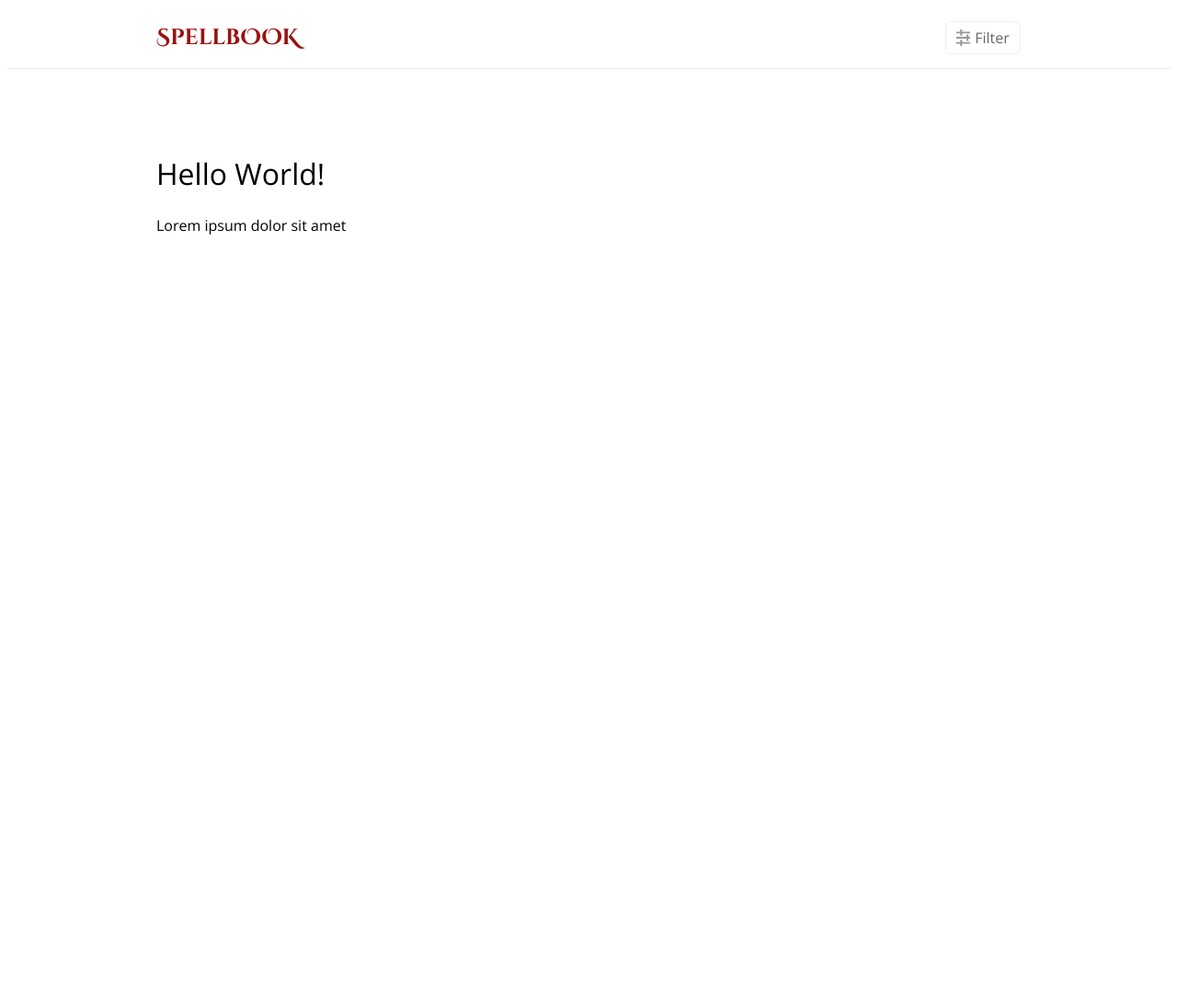
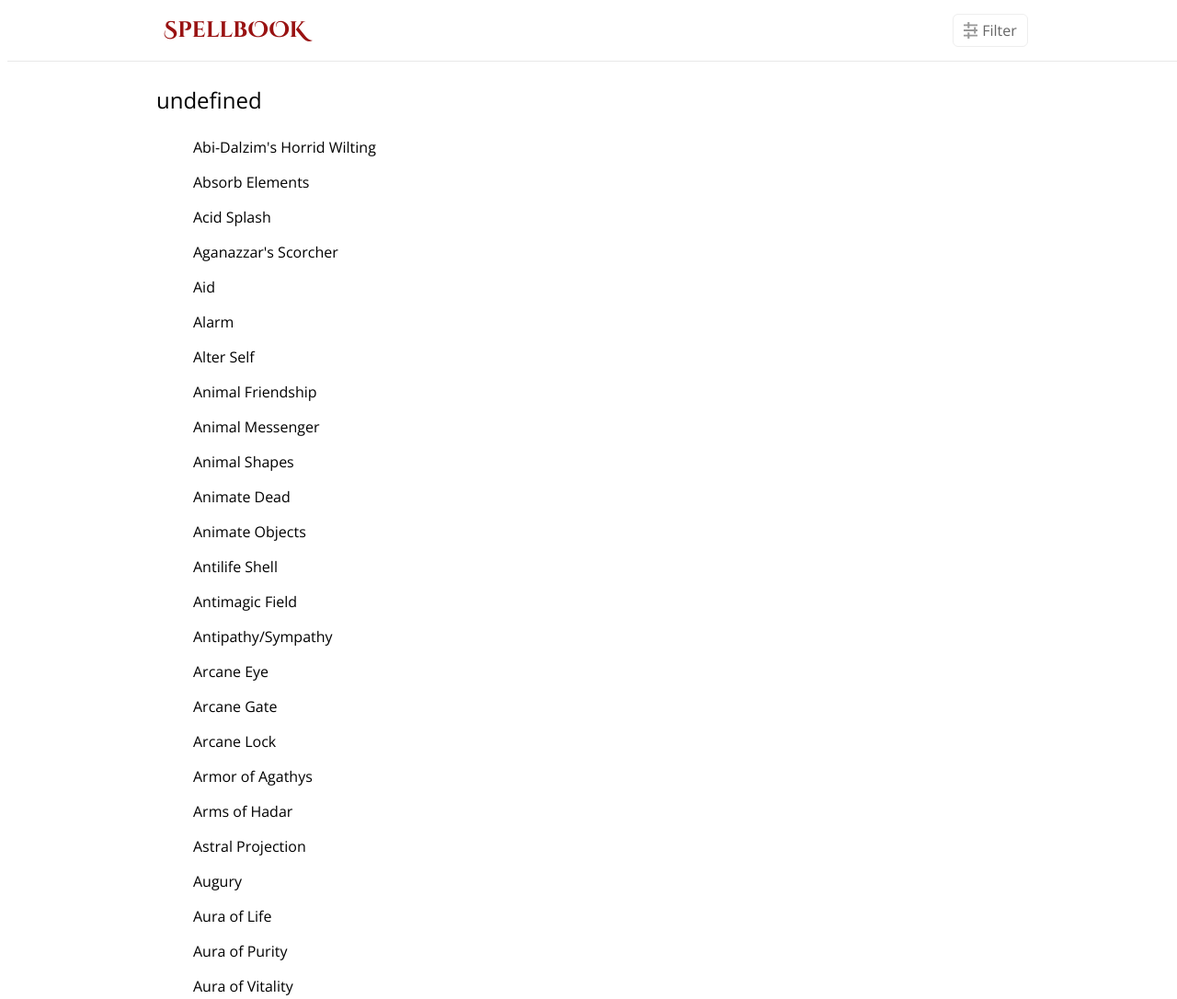
Before and after one commit to baletsa/spellbook, a React app: page / in a window 1280 px wide. Shown: the top 1086 px of the page at 92% size. Before the commit the page ends 808 px from the top, so only its background shows below. Built offline with nearby package versions, Linux system fonts and the light colour scheme.

Commit message:
more work organizing the structure

```diff
--- a/app/components/FilterTrigger/filterTrigger.scss
+++ b/app/components/FilterTrigger/filterTrigger.scss
@@ -35,3 +35,7 @@
     background-size: cover;
   }
 }
+
+.filter-menu .filter-menu--reset {
+  display: none;
+}
--- a/app/components/Header/header.scss
+++ b/app/components/Header/header.scss
@@ -37,7 +37,3 @@ header {
 .site-reset {
   flex: 0 0 auto;
 }
-
-.filter-menu .filter-menu--reset {
-  display: none;
-}
--- a/app/components/Header/index.js
+++ b/app/components/Header/index.js
@@ -6,8 +6,7 @@ import FilterTrigger from '../FilterTrigger';
 
 const Header = () => {
     return (
-      <div className={styles.header}>
-        <header>
+      <header className="site-header">
         <div className="content">
           <div className="site-reset">
             <a className="site-title all">SpellbOOK</a>
@@ -15,7 +14,6 @@ const Header = () => {
           <FilterTrigger />
         </div>
       </header>
-      </div>
     );
 };
 
--- a/app/components/Main/index.js
+++ b/app/components/Main/index.js
@@ -1,26 +1,30 @@
 import React from 'react';
-// import data from './data/spellData.json';
+import data from '../../data/spellData.json';
 
 import Header from '../Header';
+
+import SpellList from '../SpellList';
 
 import '../../assets/styles/base.scss';
 import './main.scss';
 
 class Main extends React.Component {
   render() {
+
+    const SortByName = (a, b) => {
+      const aName = a.name.toLowerCase(),
+        bName = b.name.toLowerCase();
+      return ((aName < bName) ? -1 : ((aName > bName) ? 1 : 0));
+    };
+
+    const spells = (data.spells).sort(SortByName)
+
     return (
       <div>
         <Header />
         <div className="spell-list">
           <div className="content">
-            <h1 className="game-board">
-              Hello World!
-            </h1>
-            <p>Lorem ipsum dolor sit amet</p>
-            <div className="game-info">
-              <div>{/* status */}</div>
-              <ol>{/* TODO */}</ol>
-            </div>
+            <SpellList spells={spells} />
           </div>
         </div>
       </div>
--- a/app/components/Main/main.scss
+++ b/app/components/Main/main.scss
@@ -1,17 +1,3 @@
-.spell-list {
-  margin-top: 67px;
-  padding-bottom: 20px;
-}
-
-.spell-list section {
-  ul {
-    list-style-type: none;
-  }
-  li {
-    margin: 1em 0;
-  }
-}
-
 .source {
   margin-top: 3rem;
   padding: .75rem 0 1rem;
--- /dev/null
+++ b/app/components/SpellList/index.js
@@ -0,0 +1,26 @@
+import React from 'react';
+
+import './spellList.scss';
+
+class SpellList extends React.Component {
+  render() {
+    const spells = this.props.spells;
+
+    /*if (titleText === 'Cantrip') {
+      titleText += 's';
+    }*/
+
+    return (
+      <section className={`spell-list-section ${spells.name} ${spells.level}`}>
+        <h2>{`${spells.name}`}</h2>
+        <ul>
+         {spells.map(function(item, index){
+           return (<li key={index}>{item.name}</li>)
+         })}
+        </ul>
+      </section>
+    );
+  }
+}
+
+export default SpellList;
--- /dev/null
+++ b/app/components/SpellList/spellList.scss
@@ -0,0 +1,13 @@
+.spell-list {
+  margin-top: 67px;
+  padding-bottom: 20px;
+}
+
+.spell-list section {
+  ul {
+    list-style-type: none;
+  }
+  li {
+    margin: 1em 0;
+  }
+}
```
Also changed, not shown: app/components/SetList/index.js (deleted, +0 -28 lines). Lines whose indentation alone changed are shown as unchanged.
